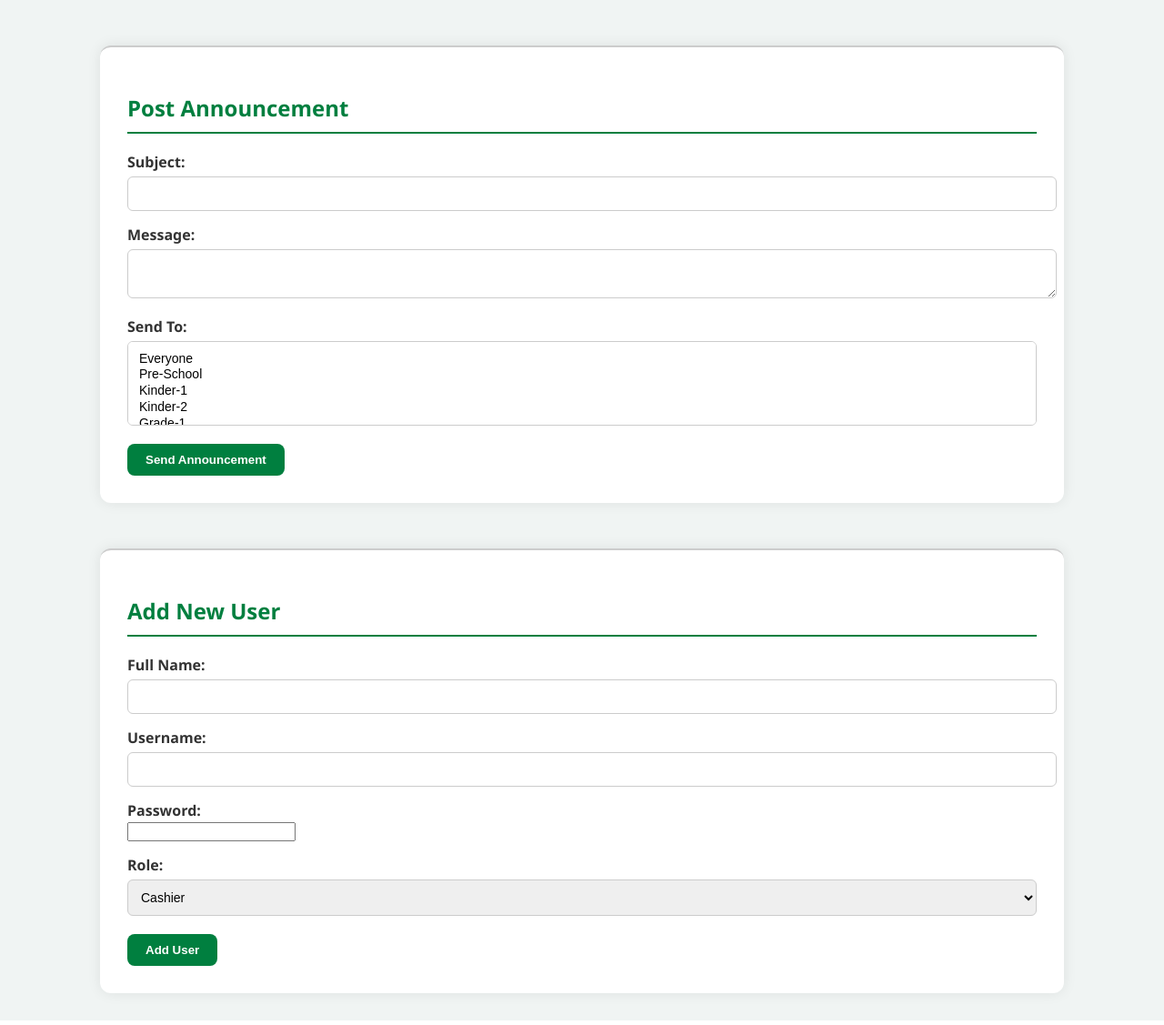
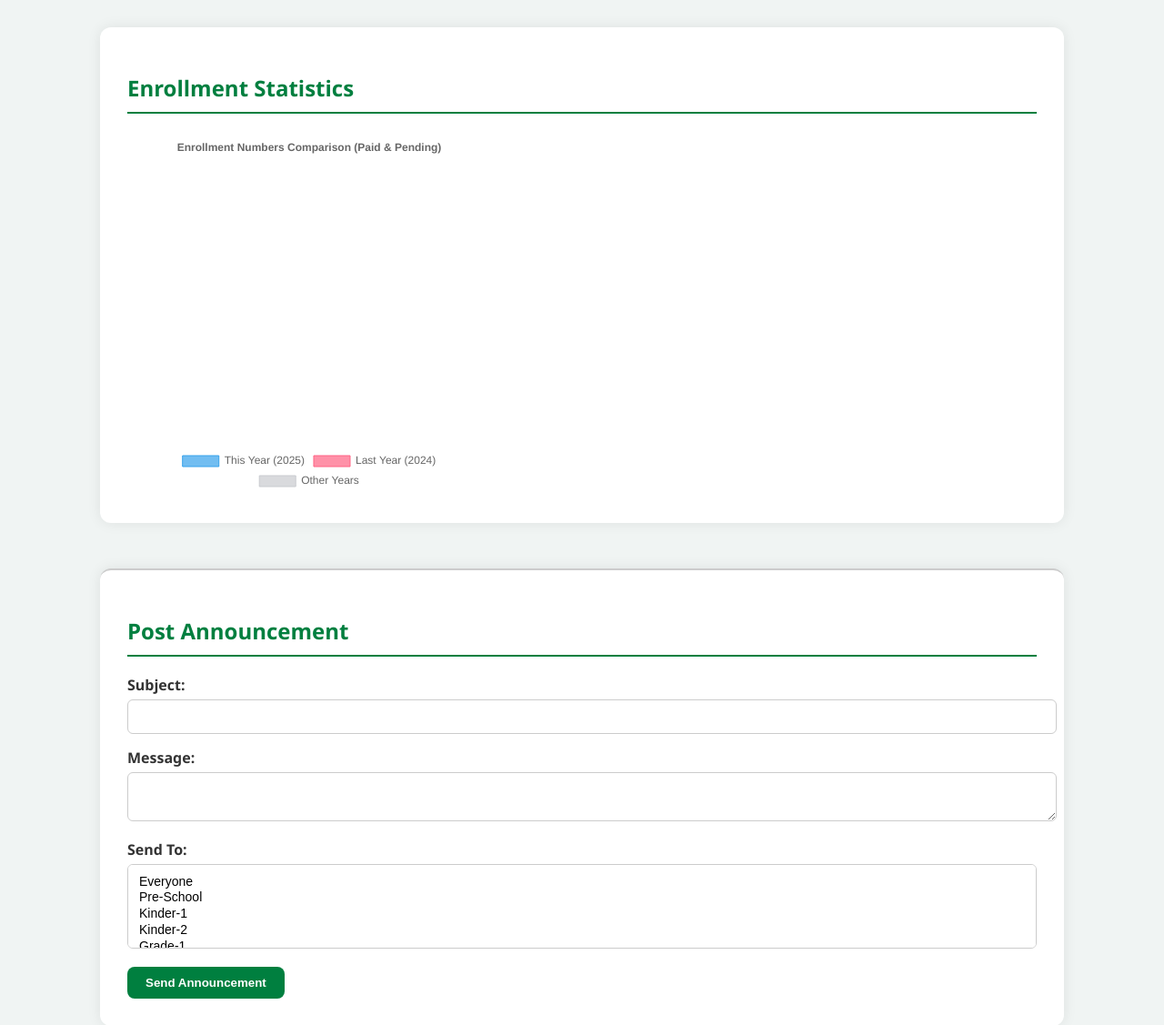
Before and after one commit to Polo10172003/school, a PHP site: page /Enrollment/admin_dashboard.php in a window 1280 px wide. Shown: the part 164-1291 px from the top of the page at 91% size. Run offline with PHP 8.4, Linux system fonts and the light colour scheme; data that the repository does not hold is empty; some libraries are stand-ins or nearby versions.

Commit message:
updated admin

```diff
--- a/admin_dashboard.php
+++ b/admin_dashboard.php
@@ -20,7 +20,6 @@
       position: relative;
     }
 
-    /* Logout button styling */
     .logout-btn {
       position: absolute;
       top: 20px;
@@ -175,6 +174,11 @@
   <a href="admin_login.php" class="logout-btn">Logout</a>
 </header>
 
+<!-- ✅ Statistics Section -->
+<div class="container">
+  <?php include 'statistics.php'; ?>
+</div>
+
 <div class="container form-section">
   <h2>Post Announcement</h2>
   <form action="submit_announcement.php" method="POST">
@@ -207,6 +211,7 @@
       <input type="submit" value="Send Announcement">
   </form>
 </div>
+
 <div class="container form-section">
   <h2>Add New User</h2>
   <form action="admin_addusers.php" method="POST">
@@ -229,6 +234,5 @@
   </form>
 </div>
 
-
 </body>
 </html>
```
